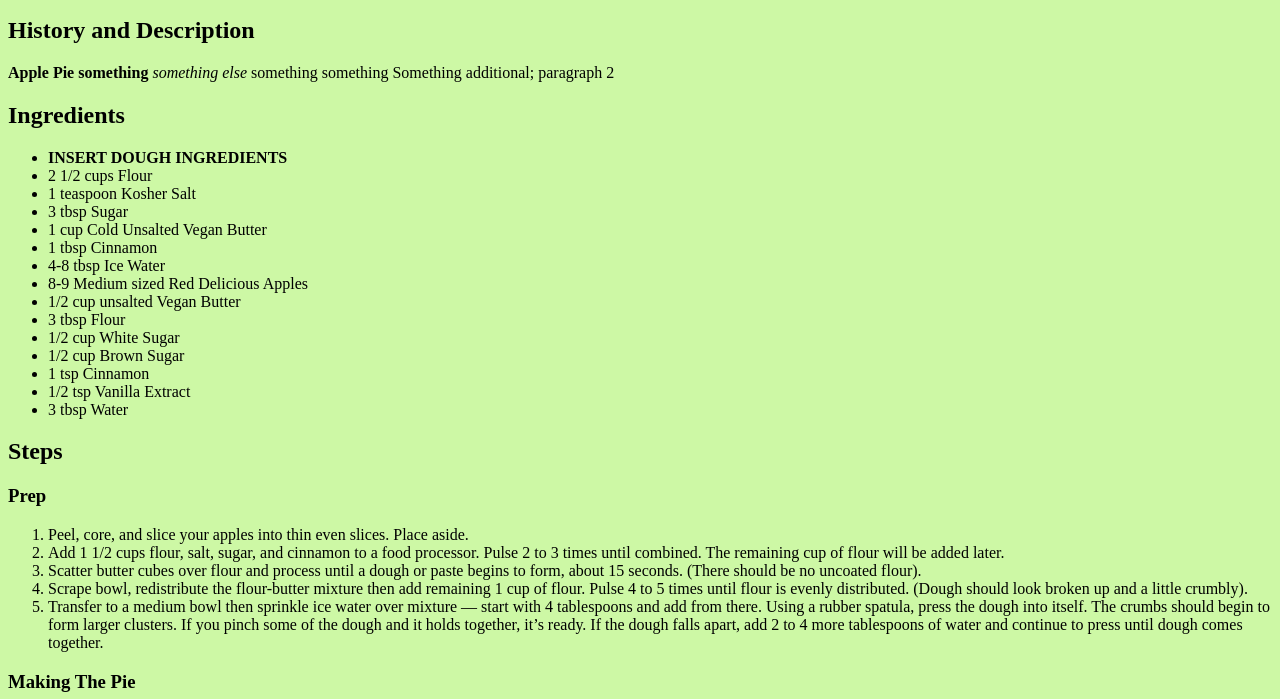
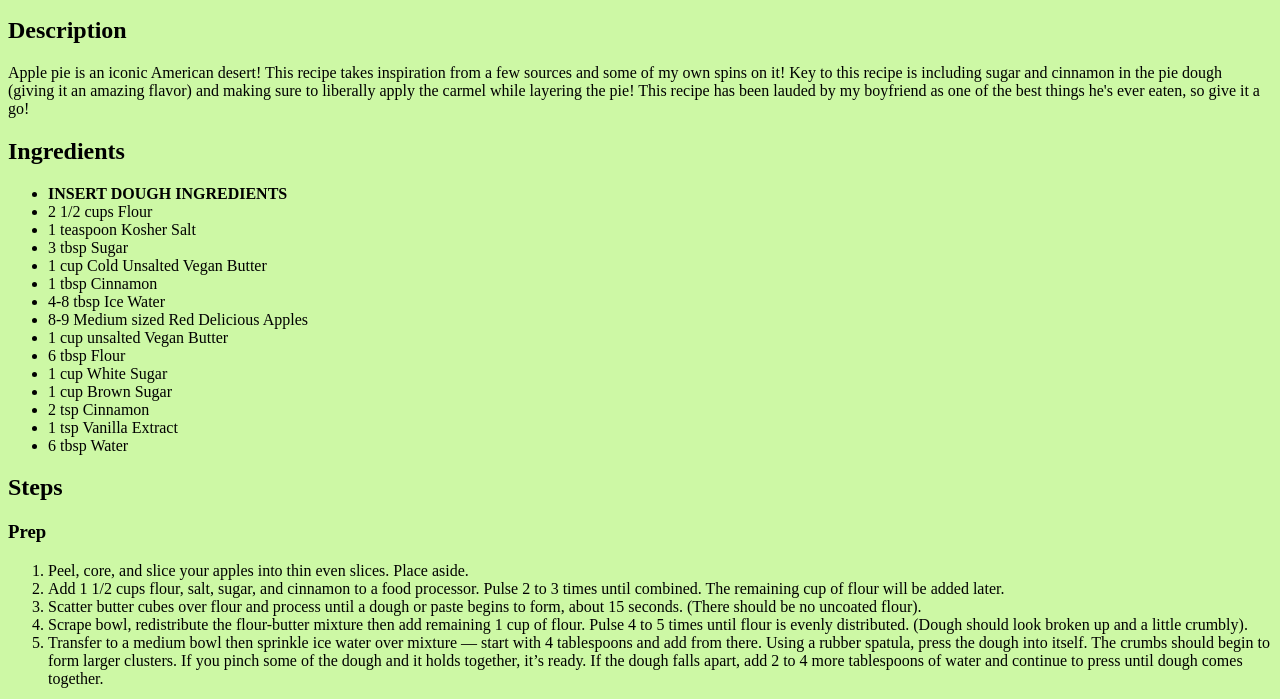
Before and after one commit to AvaWarriorPrincess/odin-recipes, a plain HTML site: page recipes/apple-pie.html in a window 1280 px wide. Shown: the part 101-800 px from the top of the page. Drawn offline with Linux system fonts and the light colour scheme.

Commit message:
Add recipe description paragraphs

```diff
--- a/recipes/apple-pie.html
+++ b/recipes/apple-pie.html
@@ -11,12 +11,11 @@
 
         <img src="../images/apple-pie.jpeg" alt="Lattice weave apple pie">
 
-        <h2>History and Description</h2>
+        <h2>Description</h2>
         <p1>
-            <strong>Apple Pie something </strong><em>something else</em> something something
-        </p1>
-        <p1>
-            Something additional; paragraph 2
+            Apple pie is an iconic American desert! This recipe takes inspiration from a few sources and some of my own spins on it!
+            Key to this recipe is including sugar and cinnamon in the pie dough (giving it an amazing flavor) and making sure to liberally apply the carmel while layering the pie!
+            This recipe has been lauded by my boyfriend as one of the best things he's ever eaten, so give it a go!
         </p1>
 
         <h2>Ingredients</h2>
@@ -29,13 +28,13 @@
             <li>1 tbsp Cinnamon</li>
             <li>4-8 tbsp Ice Water</li>
             <li>8-9 Medium sized Red Delicious Apples</li>
-            <li>1/2 cup unsalted Vegan Butter</li>
-            <li>3 tbsp Flour</li>
-            <li>1/2 cup White Sugar</li>
-            <li>1/2 cup Brown Sugar</li>
-            <li>1 tsp Cinnamon</li>
-            <li>1/2 tsp Vanilla Extract</li>
-            <li>3 tbsp Water</li>
+            <li>1 cup unsalted Vegan Butter</li>
+            <li>6 tbsp Flour</li>
+            <li>1 cup White Sugar</li>
+            <li>1 cup Brown Sugar</li>
+            <li>2 tsp Cinnamon</li>
+            <li>1 tsp Vanilla Extract</li>
+            <li>6 tbsp Water</li>
         </ul>
 
         <h2>Steps</h2>
```
Also changed, not shown: recipes/lazy-ramen.html (+4 -5 lines), recipes/vegetable-curry.html (+4 -5 lines).
